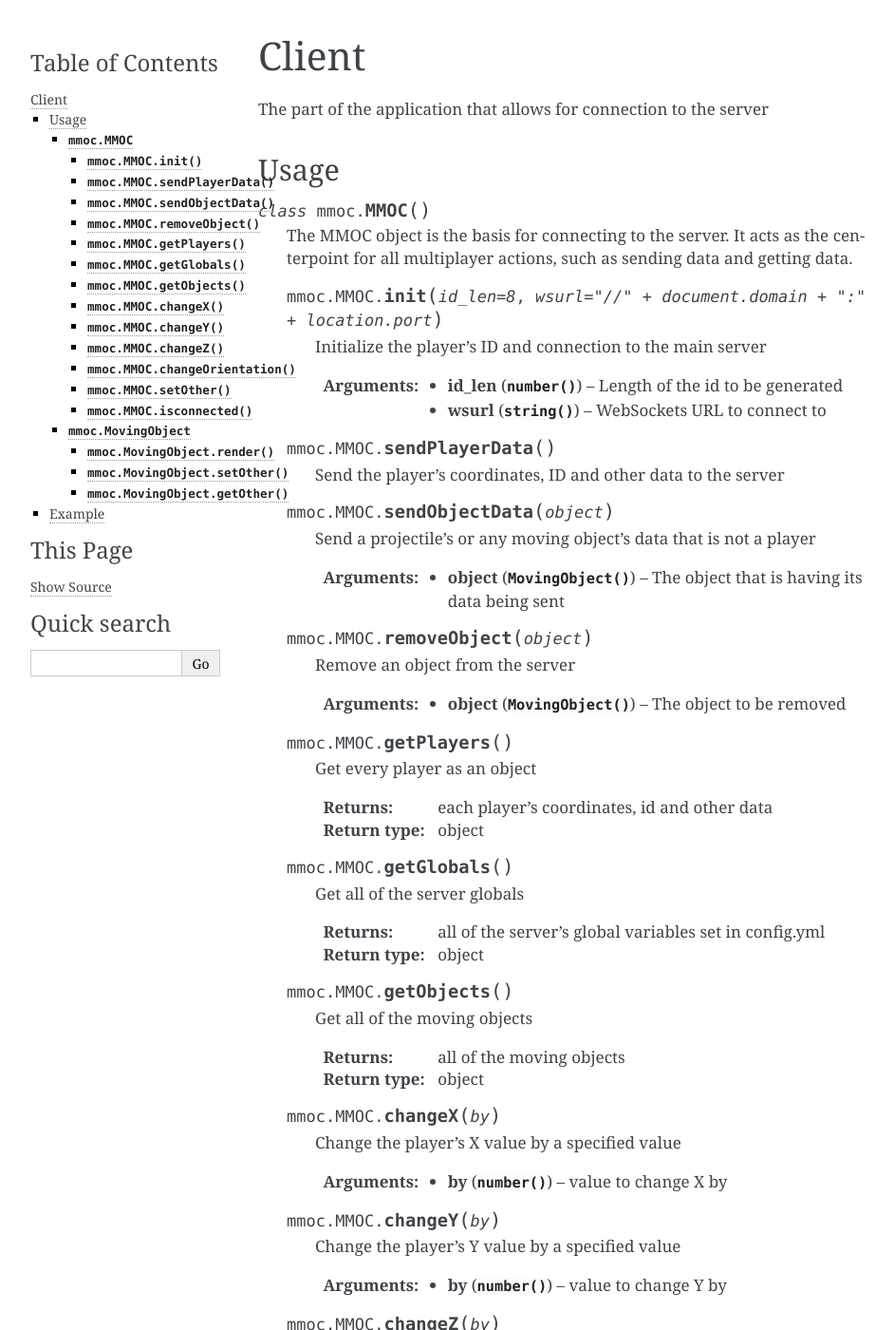
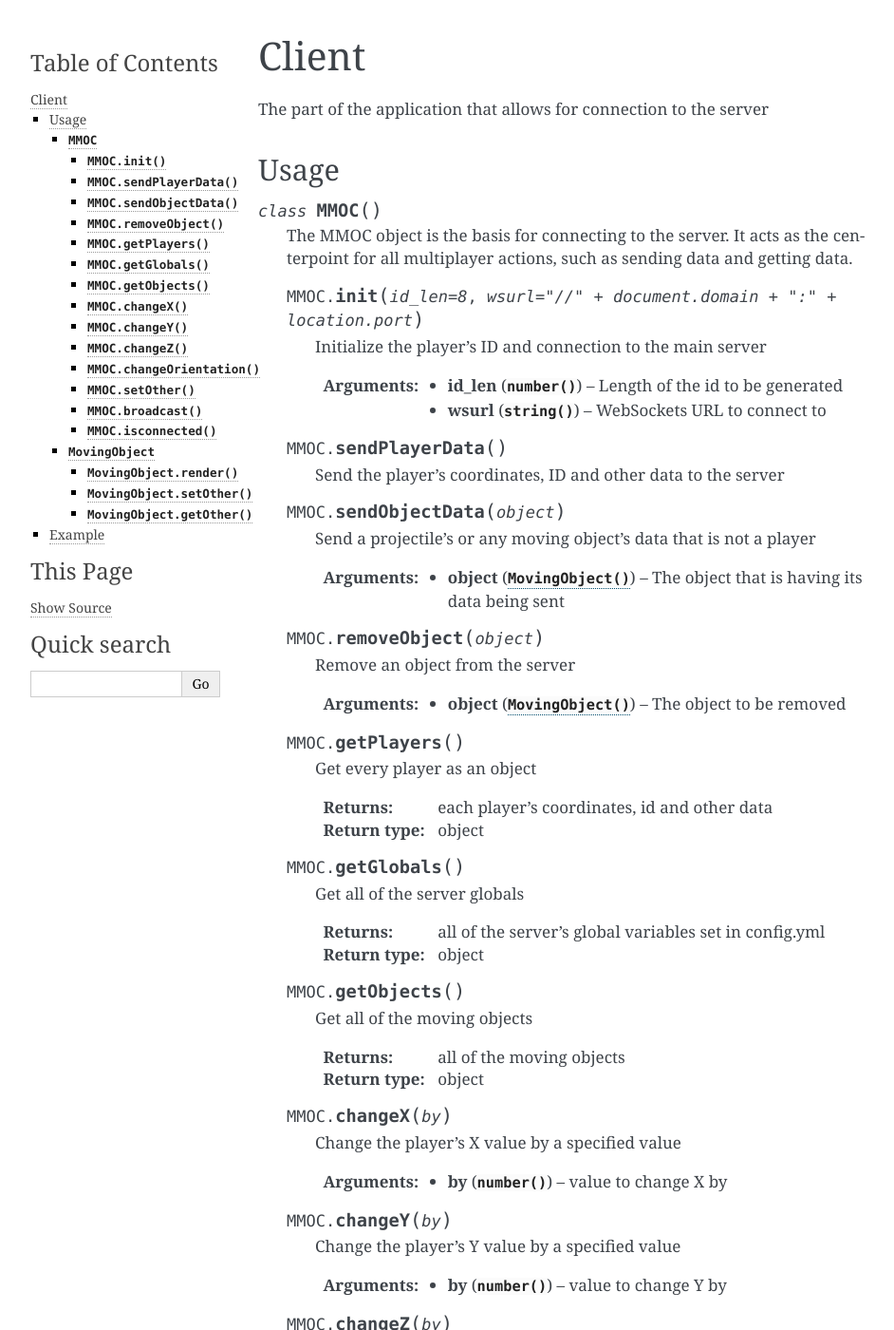
Before and after one commit to akrantz01/multiplayer-game-server, a Sphinx documentation site: the page built from docs/client.rst, in a window 1280 px wide and 1400 px high. Shown: the whole window at 95% size, without its empty margins (148-1090 px from the left). Built offline with Sphinx 7.4.7, drawn with Linux system fonts in a browser that asks for light colours; some of the changed text lies outside the part shown.

Commit message:
Update docs for broadcast

```diff
--- a/docs/client.rst
+++ b/docs/client.rst
@@ -4,7 +4,7 @@
 
 Usage
 -----
-.. js:class:: mmoc.MMOC()
+.. js:class:: MMOC()
 
     The MMOC object is the basis for connecting to the server. It acts as the centerpoint for all multiplayer actions, such as sending data and getting data.
 
@@ -83,6 +83,15 @@
         :param string key: key to store the data at
         :param any value: value to be stored
 
+    .. js:method:: broadcast(id, x, y, z)
+
+        Broadcast a message with an id and position
+
+        :param string id: id of the object
+        :param number x: x coordinate of the object
+        :param number y: y coordinate of the object
+        :param number z: z coordinate of the object
+
     .. js:method:: isconnected()
 
         Check if the client has connected to the server
@@ -92,7 +101,7 @@
 
 
 
-.. js:class:: mmoc.MovingObject(mesh, p, r)
+.. js:class:: MovingObject(mesh, p, r)
 
     The MovingObject class is for creating new objects that need to be moved and synced between clients
 
```
